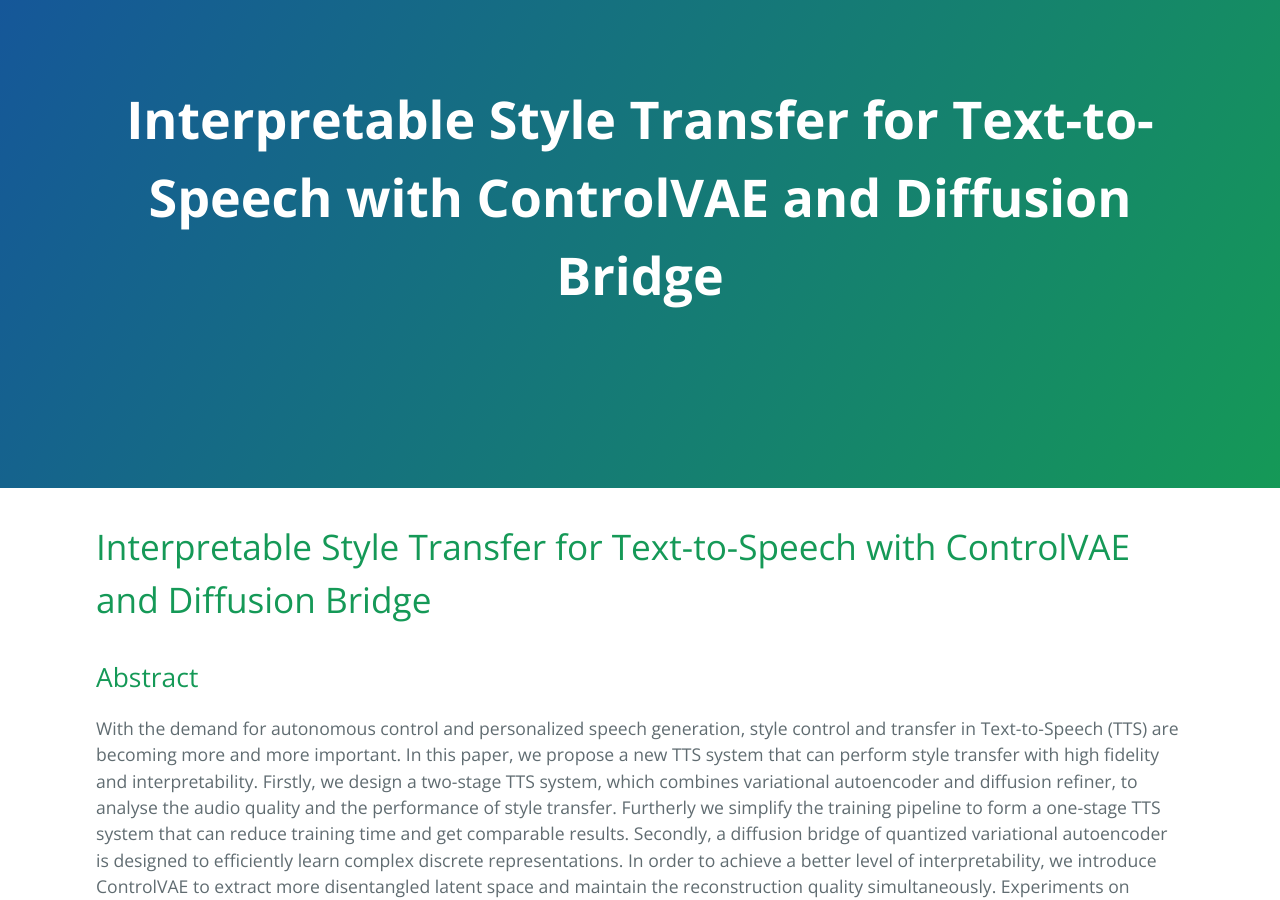
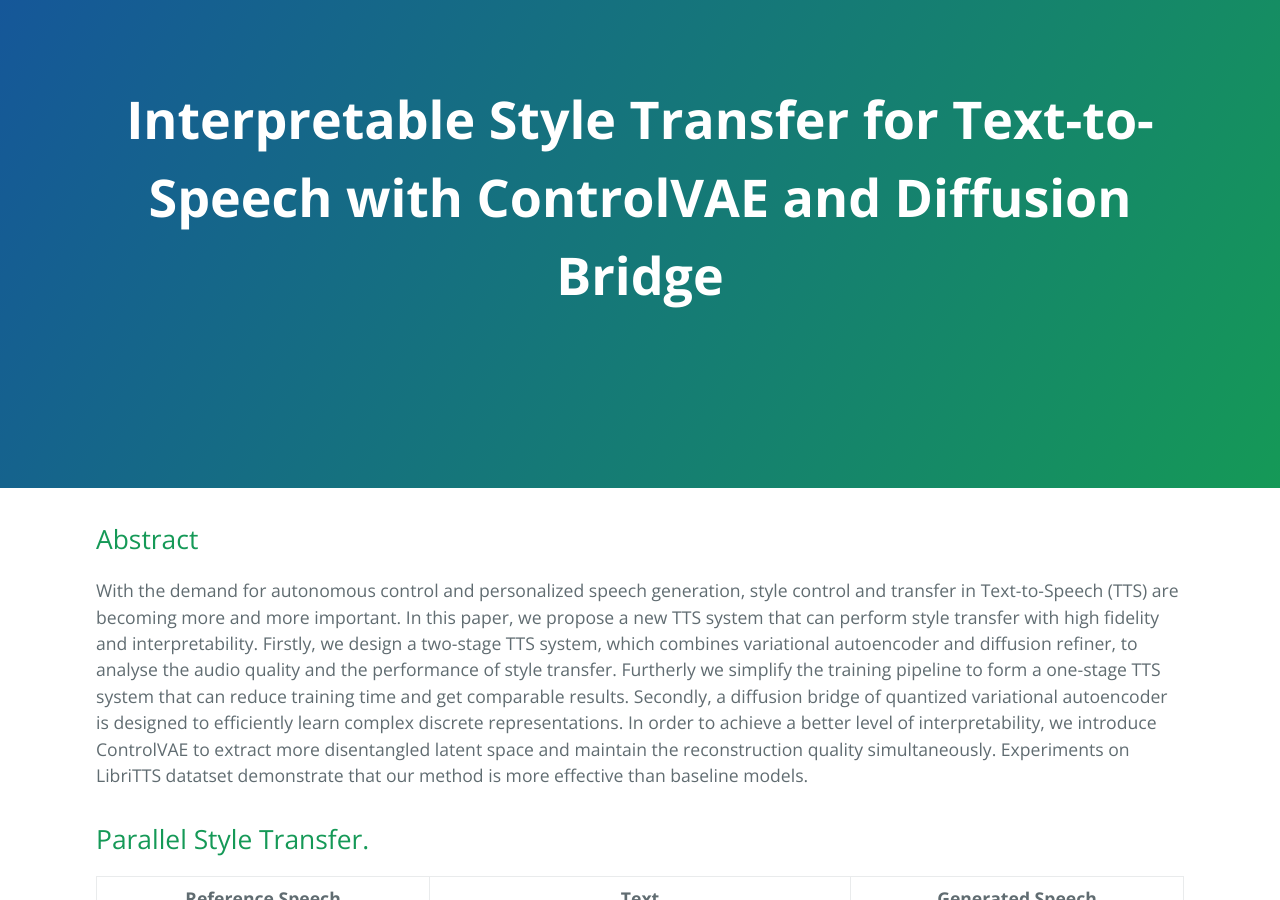
Before and after one commit to gwh22/gwh22.github.io, a Jekyll site: the page built from index.md, in a window 1280 px wide and 900 px high. Built offline with Jekyll 4.4.1, drawn with Linux system fonts in a browser that asks for light colours; our own code applies the rules of GitHub Pages for plain Markdown files; the repository's description, which GitHub fills in, is left out.

Commit message:
Update index.md

```diff
--- a/index.md
+++ b/index.md
@@ -1,4 +1,4 @@
-# Interpretable Style Transfer for Text-to-Speech with ControlVAE and Diffusion Bridge
+
 ## Abstract
 With the demand for autonomous control and personalized speech generation, style control and transfer in Text-to-Speech (TTS) are becoming more and more important. In this paper, we propose a new TTS system that can perform style transfer with high fidelity and interpretability. Firstly, we design a two-stage TTS system, which combines variational autoencoder and diffusion refiner, to analyse the audio quality and the performance of style transfer. Furtherly we simplify the training pipeline to form a one-stage TTS system that can reduce training time and get comparable results. Secondly, a diffusion bridge of quantized variational autoencoder is designed to efficiently learn complex discrete representations. In order to achieve a better level of interpretability, we introduce ControlVAE to extract more disentangled latent space and maintain the reconstruction quality simultaneously.
 Experiments on LibriTTS datatset demonstrate that our method is more effective than baseline models.
```
